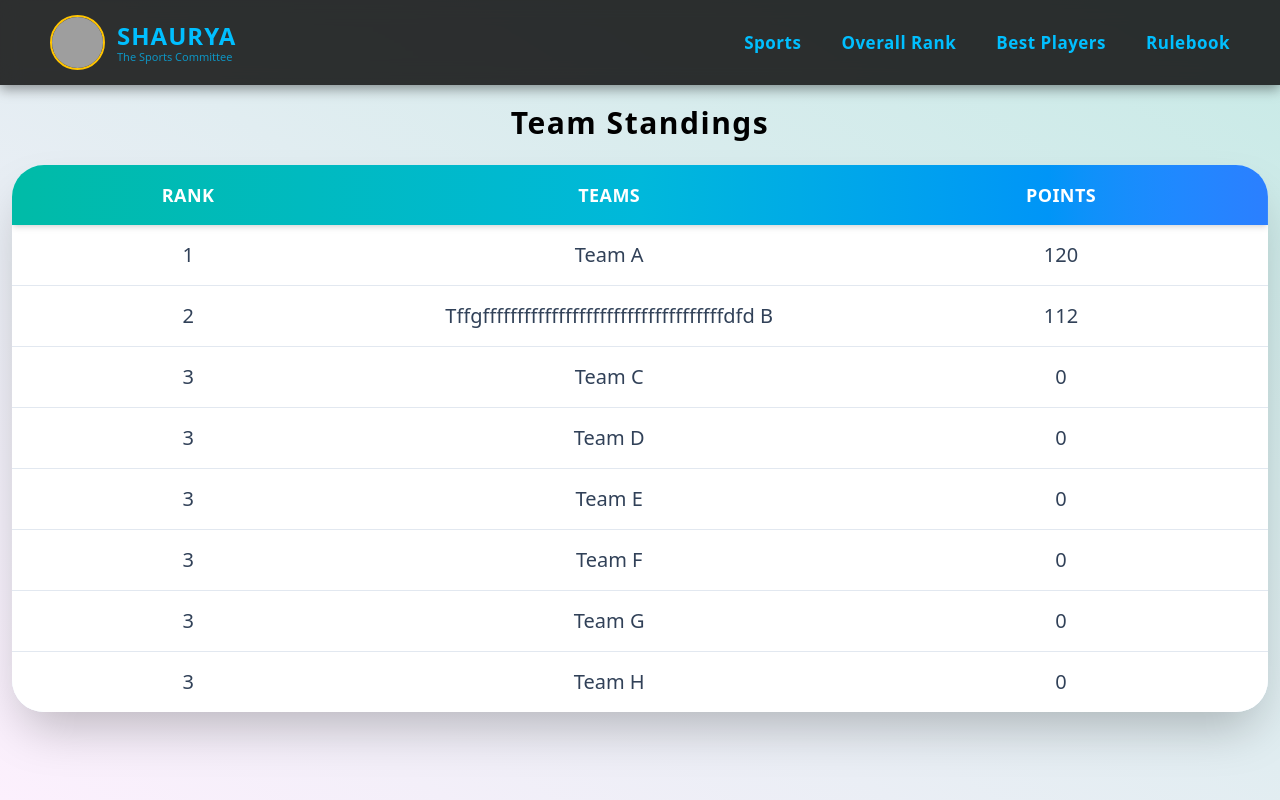
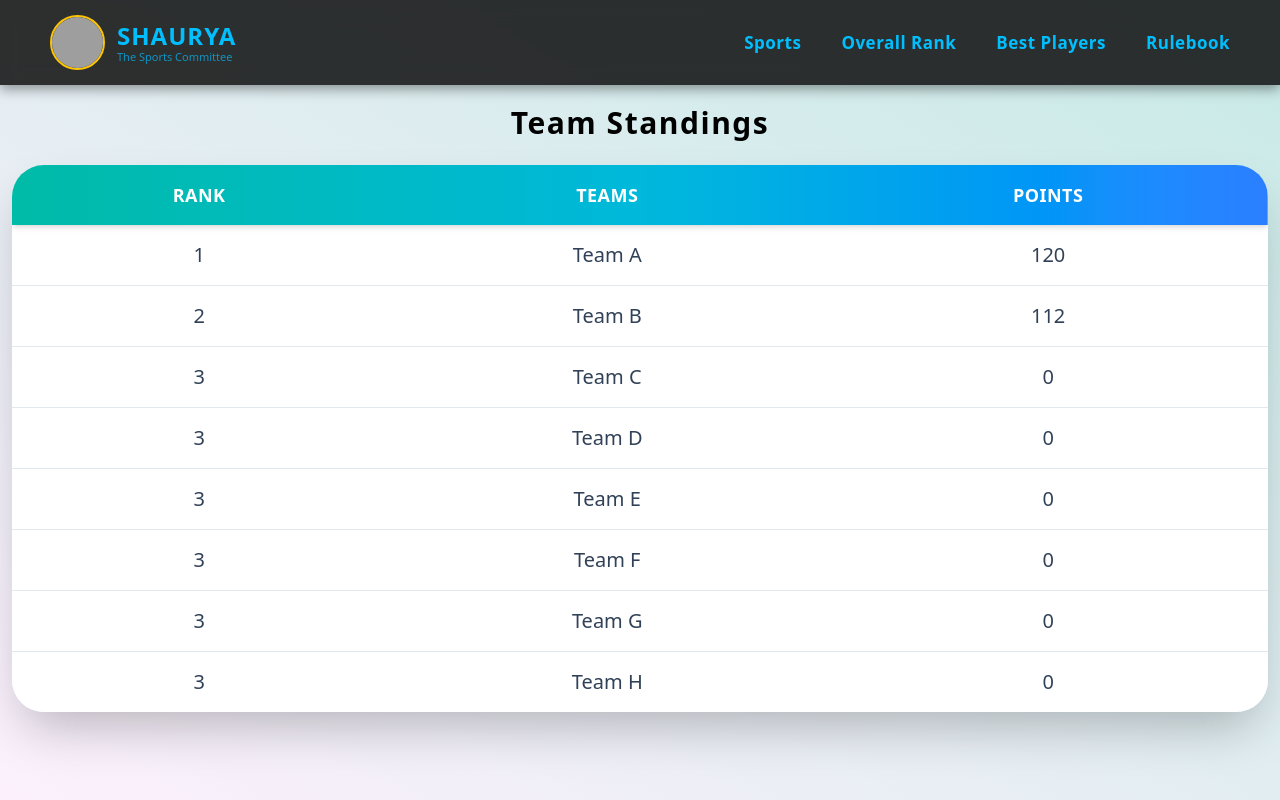
Before and after one commit to ankitsingh4304/Global-Championship, a React (Vite) app: page /rank in a window 1280 px wide. Built offline with nearby package versions, Linux system fonts and the light colour scheme; grey boxes are pictures that could not be loaded.

Commit message:
dataset changed

```diff
--- a/src/data/data.ts
+++ b/src/data/data.ts
@@ -9,7 +9,7 @@ export const teams: TeamType[] = [
   },
   {
     teamId: "team-2",
-    name: "Tffgfffffffffffffffffffffffffffffffffffdfd B",
+    name: "Team B",
     image: "/assets/sports/cricket/cricket_3.jpg",
   },
   {
```
